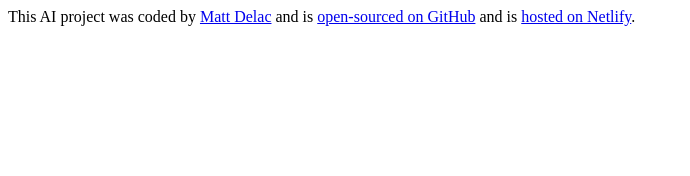
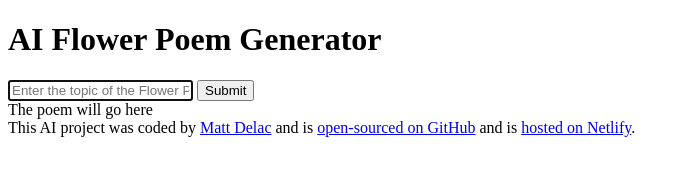
Before and after one commit to RaeesaSirkhot/flower-poem-generator, a plain HTML site: page index.html in a window 1280 px wide. Shown: the whole page, without its empty margins (0-690 px from the left). Drawn offline with Linux system fonts and the light colour scheme.

Commit message:
Updated title and added body

```diff
--- a/index.html
+++ b/index.html
@@ -3,10 +3,26 @@
   <head>
     <meta charset="UTF-8" />
     <meta name="viewport" content="width=device-width, initial-scale=1.0" />
-    <title>Document</title>
+    <title>AI Flower Poem Generator</title>
     <link rel="stylesheet" href="style.css" />
   </head>
   <body>
+    <header>
+      <h1>AI Flower Poem Generator</h1>
+    </header>
+    <main>
+      <form>
+        <input
+          type="text"
+          placeholder="Enter the topic of the Flower Poem"
+          autofocus
+          required
+          autocomplete="off"
+        />
+        <input type="submit" />
+      </form>
+      <div>The poem will go here<br /></div>
+    </main>
     <footer>
       This AI project was coded by
       <a href="https://github.com/RaeesaSirkhot" target="_blank">Matt Delac</a>
```
